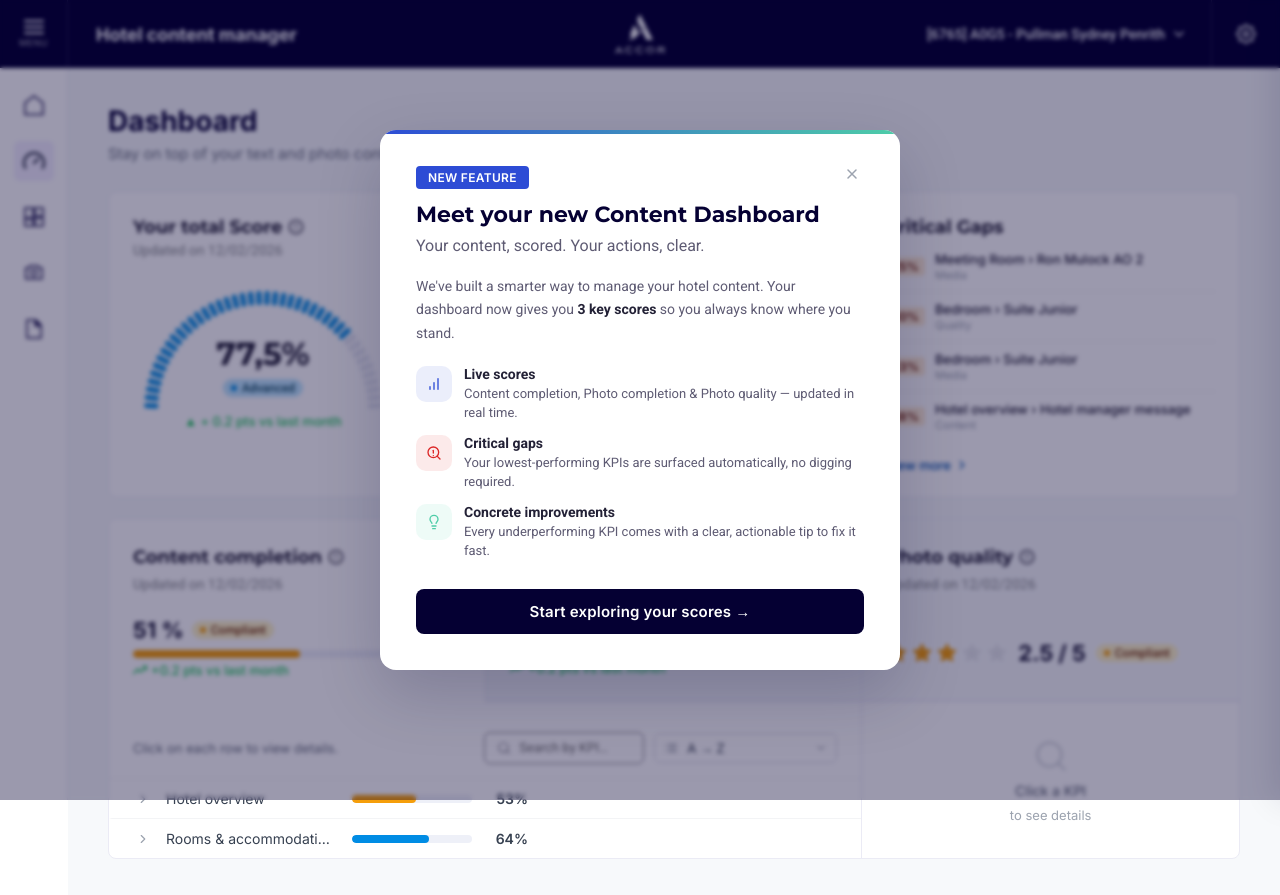
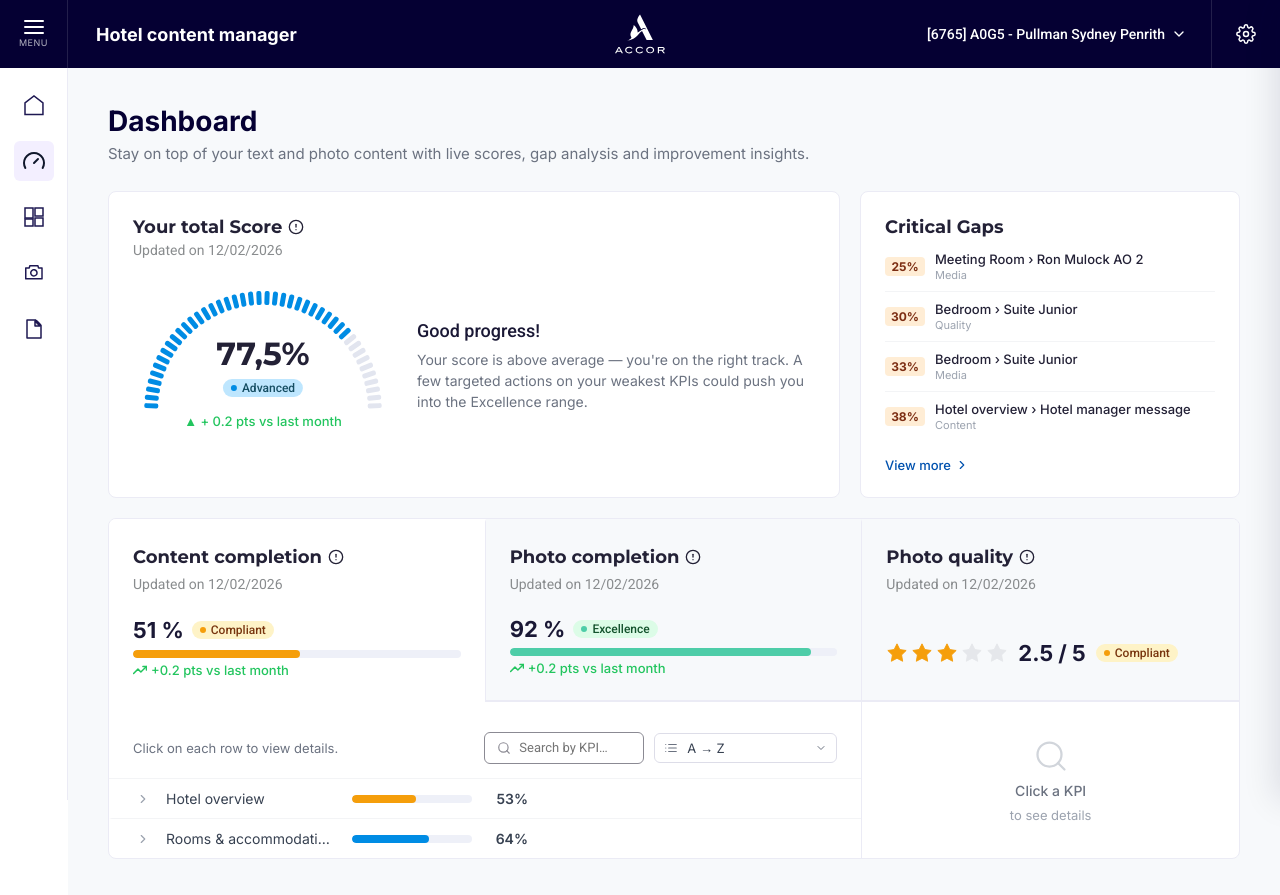
Before and after one commit to furiousotter-tess/HCM---speed-test, a React (Vite) app: page / in a window 1280 px wide. Both pictures are taken after a click on the element 256 px from the left and 461 px from the top of the page. Built offline with nearby package versions, Linux system fonts and the light colour scheme.

Commit message:
Popup: CTA pill, content scores label, menu trigger, copy fix

```diff
--- a/src/App.jsx
+++ b/src/App.jsx
@@ -181,7 +181,7 @@ function IconDocuments() {
 }
 
 // ─── Header ───────────────────────────────────────────────────────────────────
-function Header({ selectedHotel }) {
+function Header({ selectedHotel, onOpenOnboarding }) {
   const label = selectedHotel
     ? `${selectedHotel.code} ${selectedHotel.name}`
     : 'No hotel selected'
@@ -193,7 +193,7 @@ function Header({ selectedHotel }) {
       display: 'flex', alignItems: 'stretch',
     }}>
       <div style={{ display: 'flex', alignItems: 'center', flex: 1 }}>
-        <button style={{
+        <button onClick={onOpenOnboarding} style={{
           width: 68, height: 68, flexShrink: 0,
           background: NAVY, border: 'none', cursor: 'pointer',
           display: 'flex', alignItems: 'center', justifyContent: 'center',
@@ -324,6 +324,13 @@ export default function App() {
   const [page, setPage] = useState('home')
   const [selectedHotelId, setSelectedHotelId] = useState(null)
   const [selectedElement, setSelectedElement] = useState(null)
+  const [showOnboarding, setShowOnboarding] = useState(false)
+
+  function openOnboarding() { setShowOnboarding(true) }
+  function closeOnboarding() {
+    localStorage.setItem('hcm-dashboard-seen', '1')
+    setShowOnboarding(false)
+  }
 
   const selectedHotel = HOTELS.find(h => h.id === selectedHotelId) ?? null
 
@@ -345,12 +352,12 @@ export default function App() {
   return (
     <div style={{ minHeight: '100vh', background: 'white', fontFamily: 'Inter, sans-serif' }}>
       <Toaster position="bottom-right" richColors />
-      <Header selectedHotel={selectedHotel} />
+      <Header selectedHotel={selectedHotel} onOpenOnboarding={openOnboarding} />
       <Sidebar page={page} setPage={setPage} hotelSelected={!!selectedHotel} />
       <main style={{ marginLeft: SIDEBAR_W, marginTop: HEADER_H }}>
         {page === 'description' ? <DetailsPage element={selectedElement} onBack={handleBackFromDescription} />
           : page === 'overview'  ? <OverviewPage onDescriptionClick={handleDescriptionClick} />
-          : page === 'score'     ? <DashboardPage />
+          : page === 'score'     ? <DashboardPage showOnboarding={showOnboarding} onCloseOnboarding={closeOnboarding} onOpenOnboarding={openOnboarding} />
           : page === 'components'? <ComponentsPage />
           : <HomePage selectedHotelId={selectedHotelId} onSelectHotel={handleSelectHotel} />}
       </main>
--- a/src/pages/DashboardPage.jsx
+++ b/src/pages/DashboardPage.jsx
@@ -501,7 +501,7 @@ function OnboardingPopup({ onClose }) {
           <div style={{ display: 'flex', alignItems: 'flex-start', justifyContent: 'space-between', marginBottom: 20 }}>
             <div>
               <div style={{ display: 'inline-flex', alignItems: 'center', gap: 8, background: '#2D4CD5', borderRadius: 4, padding: '4px 12px', marginBottom: 12 }}>
-                <span style={{ fontSize: 12, fontWeight: 600, color: 'white', fontFamily: 'Inter, sans-serif', letterSpacing: 0.3 }}>NEW FEATURE</span>
+                <span style={{ fontSize: 10, fontWeight: 600, color: 'white', fontFamily: 'Inter, sans-serif', letterSpacing: 0.3 }}>NEW FEATURE</span>
               </div>
               <h2 style={{ fontSize: 22, fontWeight: 700, color: '#050033', margin: 0, fontFamily: 'Montserrat, sans-serif', lineHeight: 1.3 }}>
                 Meet your new Content Dashboard
@@ -525,7 +525,7 @@ function OnboardingPopup({ onClose }) {
           {/* 3 features */}
           <div style={{ display: 'flex', flexDirection: 'column', gap: 12, marginBottom: 28 }}>
             {[
-              { color: '#2D4CD5', label: 'Live scores', desc: 'Content completion, Photo completion & Photo quality — updated in real time.',
+              { color: '#2D4CD5', label: 'Content scores', desc: 'Content completion, Photo completion & Photo quality — scored so you always know what to edit next.',
                 icon: <svg width="16" height="16" viewBox="0 0 24 24" fill="none" stroke="currentColor" strokeWidth="2" strokeLinecap="round" strokeLinejoin="round">
                   <path d="M12 20V10"/><path d="M18 20V4"/><path d="M6 20v-4"/>
                 </svg> },
@@ -555,7 +555,7 @@ function OnboardingPopup({ onClose }) {
           <button
             onClick={onClose}
             style={{
-              width: '100%', padding: '13px 0', borderRadius: 8, border: 'none',
+              width: '100%', padding: '13px 0', borderRadius: 100, border: 'none',
               background: '#050033', color: 'white', fontSize: 15, fontWeight: 600,
               fontFamily: 'Inter, sans-serif', cursor: 'pointer', letterSpacing: 0.2,
               transition: 'opacity 0.15s',
@@ -572,18 +572,10 @@ function OnboardingPopup({ onClose }) {
 }
 
 // ─── Dashboard Page ───────────────────────────────────────────────────────────
-export default function DashboardPage() {
+export default function DashboardPage({ showOnboarding = false, onCloseOnboarding = () => {}, onOpenOnboarding = () => {} }) {
   const [activeTab, setActiveTab]     = useState(0)
   const [selectedKpi, setSelectedKpi] = useState(null)
   const [expandedKpi, setExpandedKpi] = useState(null)
-  const [showOnboarding, setShowOnboarding] = useState(
-    () => !localStorage.getItem('hcm-dashboard-seen')
-  )
-
-  function closeOnboarding() {
-    localStorage.setItem('hcm-dashboard-seen', '1')
-    setShowOnboarding(false)
-  }
   const [search, setSearch]           = useState('')
   const [sortBy, setSortBy]           = useState('alpha')
   const [hoveredTab, setHoveredTab]   = useState(null)
@@ -918,7 +910,7 @@ export default function DashboardPage() {
       </div>
 
       <ActivityDrawer open={drawerOpen} onClose={() => setDrawerOpen(false)} />
-      {showOnboarding && <OnboardingPopup onClose={closeOnboarding} />}
+      {showOnboarding && <OnboardingPopup onClose={onCloseOnboarding} />}
 
     </div>
   )
```
